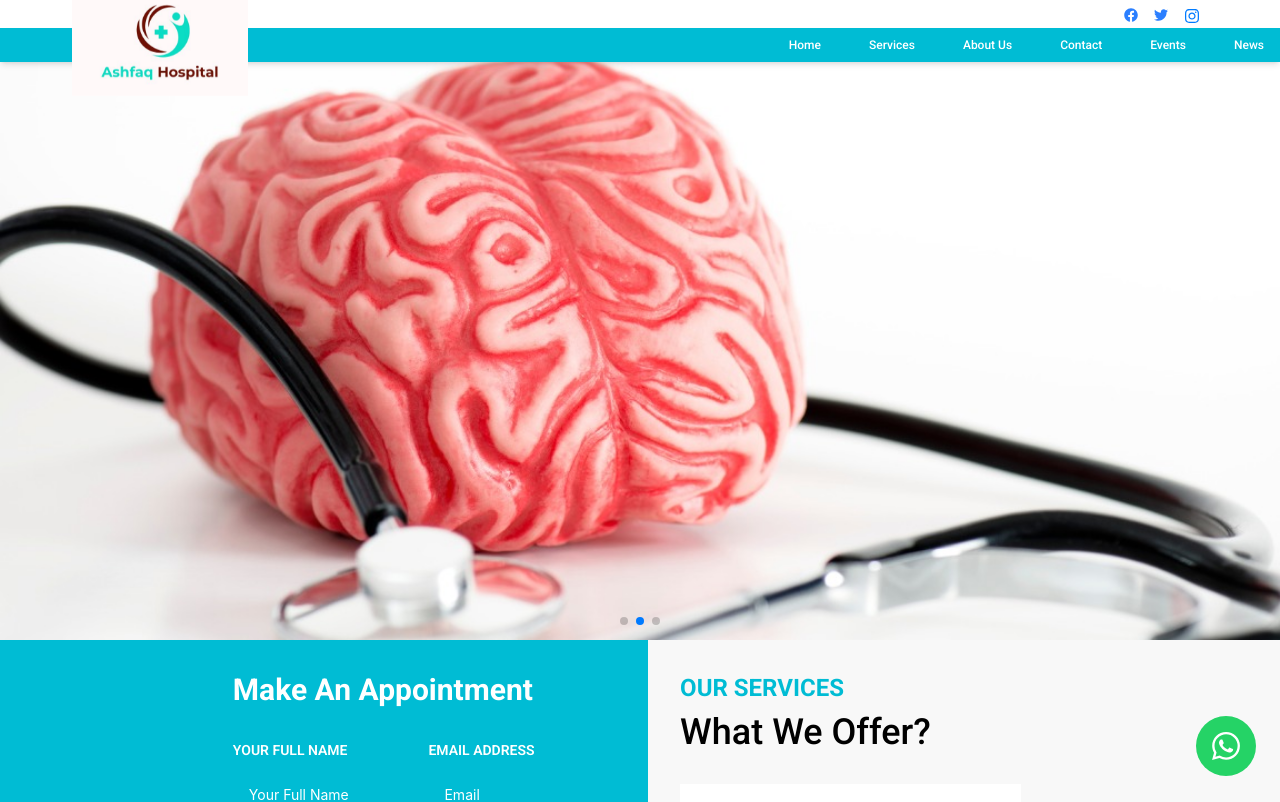
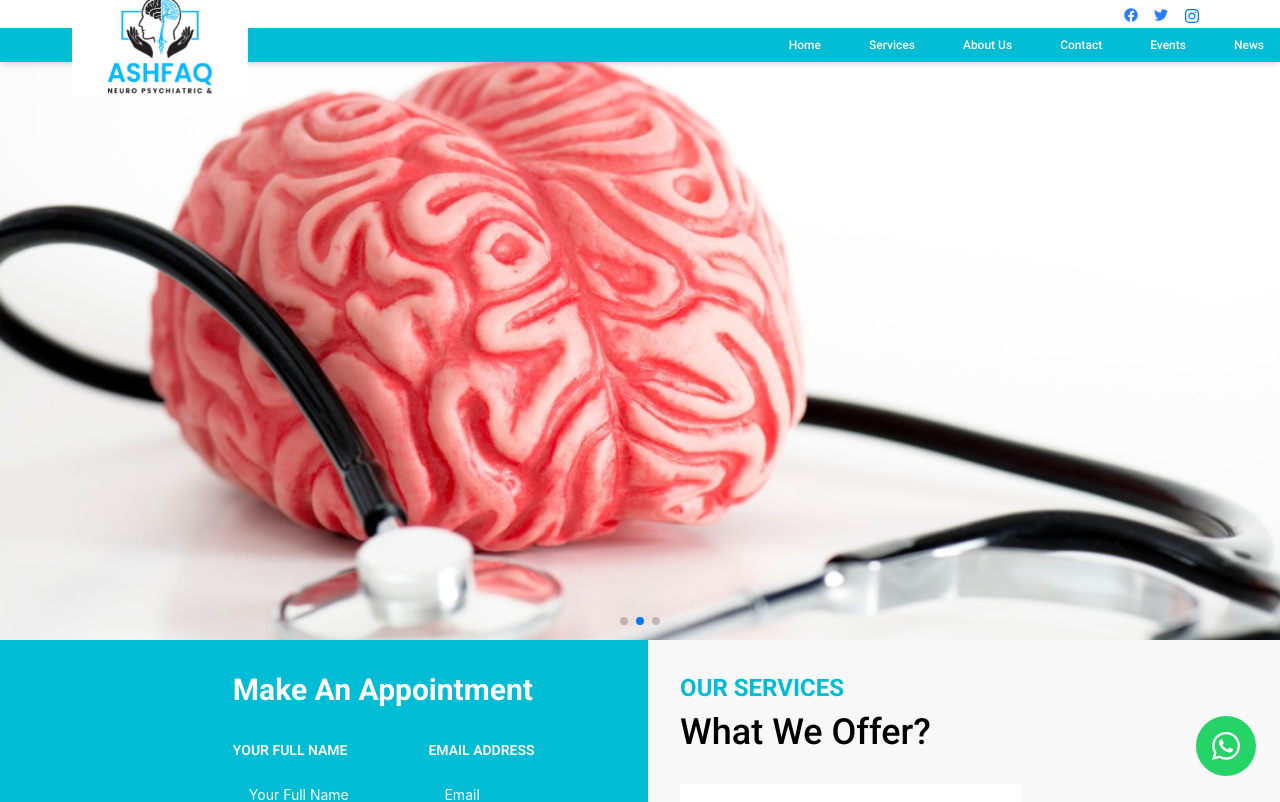
Before and after one commit to rahmatshah1310/doctor-react-app, a React (Vite) app: page / in a window 1280 px wide. Shown: the top 802 px of the page. Built offline with nearby package versions, Linux system fonts and the light colour scheme.

Commit message:
change the main logo

```diff
--- a/src/components/layout/Navbar.jsx
+++ b/src/components/layout/Navbar.jsx
@@ -1,5 +1,6 @@
 import React, { useState } from "react";
 import Logo from "@assets/images/logo.jpg";
+import MainLogo from "@assets/images/MainLogo.jpg";
 import { FaBars, FaTimes } from "react-icons/fa";
 import { Link } from "react-router-dom";
 
@@ -12,7 +13,7 @@ const Navbar = () => {
         <div className="text-[var(--primary-color)]">
           <Link to="/">
             <img
-              src={Logo}
+              src={MainLogo}
               alt="logo"
               className="w-30 left-10 h-20 md:w-44 md:h-24 sm:w-12 sm:h-12 object-cover  fixed top-0 md:left-18 z-50"
             />
```
Also changed, not shown: src/assets/images/MainLogo.jpg (added).
